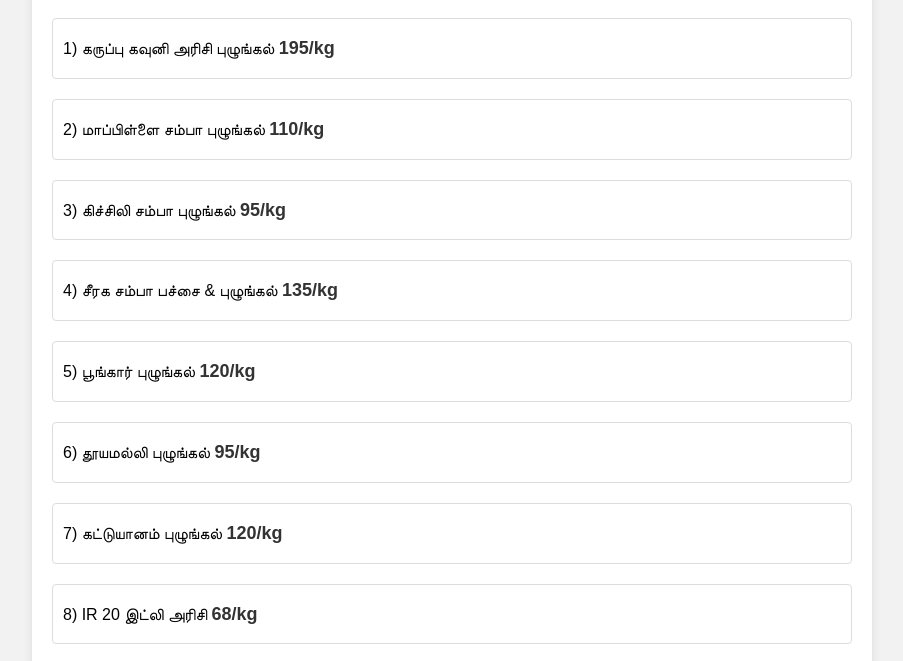
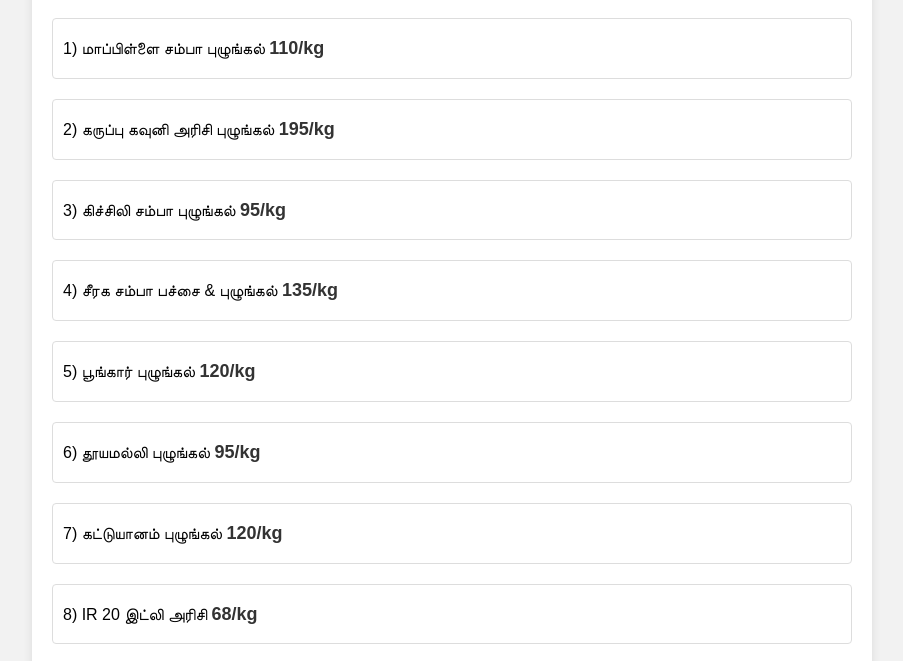
Before and after one commit to sivamorganics/sivamorganics.github.io, a plain HTML site: page index.html in a window 1280 px wide. Shown: the part 116-777 px from the top of the page, without its empty margins (188-1091 px from the left). Drawn offline with Linux system fonts and the light colour scheme.

Commit message:
index.html

```diff
--- a/index.html
+++ b/index.html
@@ -62,11 +62,11 @@
   <h1>சிவம் ஆர்கானிக்ஸ் - அரிசி மற்றும் அவல் வகைகள்</h1>
 
   <div class="rice-item">
-    <p>1) கருப்பு கவுனி அரிசி புழுங்கல் <span class="price">195/kg</span></p>
+    <p>1) மாப்பிள்ளை சம்பா புழுங்கல் <span class="price">110/kg</span></p>
   </div>
 
   <div class="rice-item">
-    <p>2) மாப்பிள்ளை சம்பா புழுங்கல் <span class="price">110/kg</span></p>
+    <p>2) கருப்பு கவுனி அரிசி புழுங்கல் <span class="price">195/kg</span></p>
   </div>
 
   <div class="rice-item">
```
